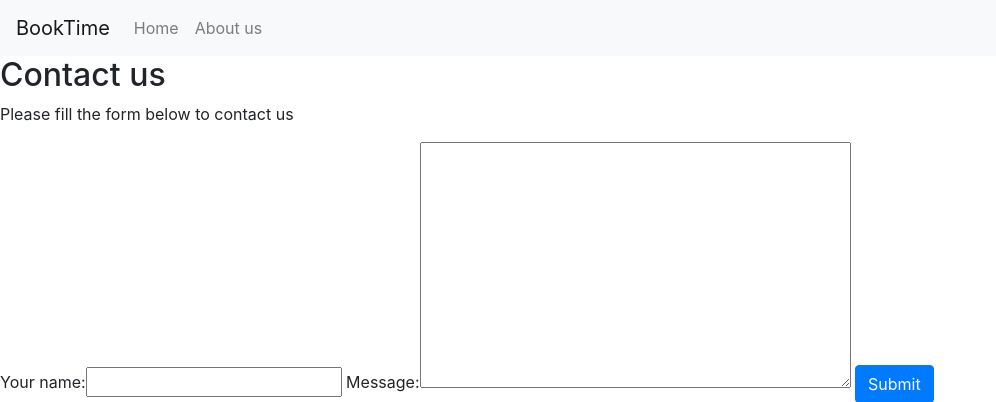
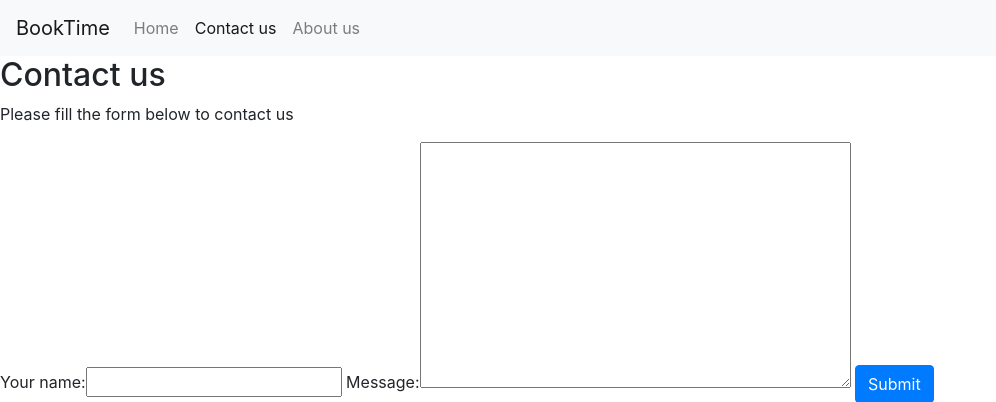
Before and after one commit to blessedsibanda/BookTime, a Django app: page /contact-us/ in a window 1280 px wide. Shown: the top 402 px of the page, without its empty margins (0-996 px from the left). Run offline with Django 3.2, Linux system fonts and the light colour scheme; some libraries are stand-ins or nearby versions.

Commit message:
contact us link

```diff
--- a/django/main/templates/base.html
+++ b/django/main/templates/base.html
@@ -27,6 +27,9 @@
             <a href="/" class="nav-link {% if request.path == '/' %}active{% endif %}">Home</a>
           </li>
           <li class="nav-item">
+              <a href="/contact-us/" class="nav-link {% if request.path == '/contact-us/' %}active{% endif %}">Contact us</a>
+            </li>
+          <li class="nav-item">
             <a href="/about-us/" class="nav-link {% if request.path == '/about-us/' %}active{% endif %}">About us</a>
           </li>
         </ul>
```
